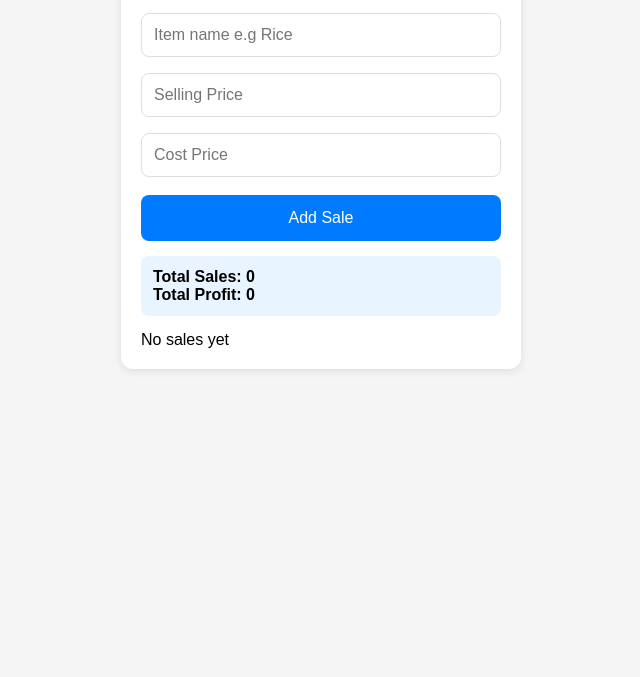
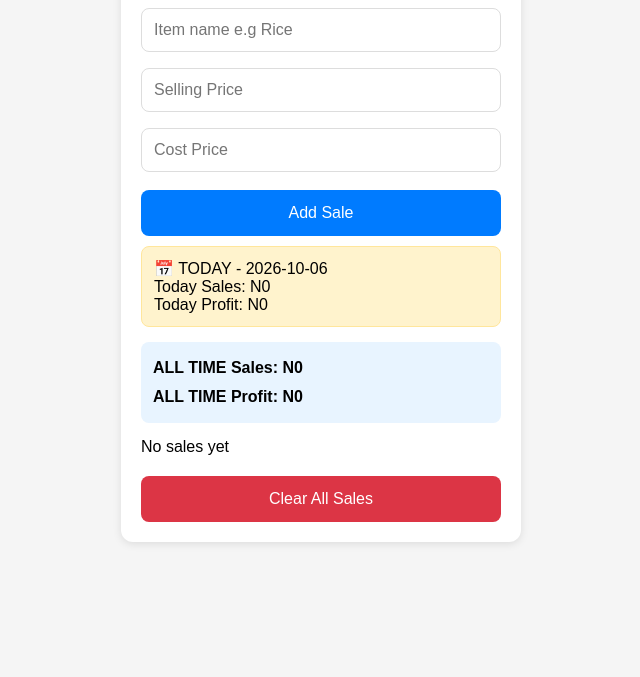
Before and after one commit to tunde-shop-2026/shop-tracker, a plain HTML site: page index.html in a window 1280 px wide. Shown: the part 123-800 px from the top of the page, without its empty margins (319-959 px from the left). Drawn offline with Linux system fonts and the light colour scheme.

Commit message:
Update index.html

```diff
--- a/index.html
+++ b/index.html
@@ -4,12 +4,13 @@
 <meta name="viewport" content="width=device-width, initial-scale=1">
 <title>My Shop Tracker</title>
 <style>
-body{font-family:sans-serif;max-width:400px;margin:20px auto;padding:20px;background:#f5f5f5}
+body{font-family:sans-serif;max-width:400px;margin:20px auto;padding:15px;background:#f5f5f5}
 .card{background:white;padding:20px;border-radius:12px;box-shadow:0 2px 8px rgba(0,0,0,0.1)}
 input{width:100%;padding:12px;margin:8px 0;border:1px solid #ddd;border-radius:8px;box-sizing:border-box;font-size:16px}
 button{width:100%;padding:14px;background:#007bff;color:white;border:none;border-radius:8px;font-size:16px;margin-top:10px;cursor:pointer}
-.sale{border-bottom:1px solid #eee;padding:10px 0;display:flex;justify-content:space-between}
-.totals{margin-top:15px;font-weight:bold;background:#e8f4ff;padding:12px;border-radius:8px}
+.sale{border-bottom:1px solid #eee;padding:10px 0;display:flex;justify-content:space-between;font-size:14px}
+.totals{margin-top:15px;font-weight:bold;background:#e8f4ff;padding:12px;border-radius:8px;line-height:1.8}
+.today{background:#fff3cd;padding:12px;border-radius:8px;margin-top:10px;border:1px solid #ffe69c}
 </style>
 </head>
 <body>
@@ -19,19 +20,41 @@ button{width:100%;padding:14px;background:#007bff;color:white;border:none;border
 <input id="sell" type="number" placeholder="Selling Price">
 <input id="cost" type="number" placeholder="Cost Price">
 <button onclick="addSale()">Add Sale</button>
+
+<div class="today">
+<div>📅 TODAY - <span id="todayDate"></span></div>
+<div>Today Sales: N<span id="tTodaySales">0</span></div>
+<div>Today Profit: N<span id="tTodayProfit">0</span></div>
+</div>
+
 <div class="totals">
-<div>Total Sales: <span id="tSales">0</span></div>
-<div>Total Profit: <span id="tProfit">0</span></div>
+<div>ALL TIME Sales: N<span id="tSales">0</span></div>
+<div>ALL TIME Profit: N<span id="tProfit">0</span></div>
 </div>
+
 <div id="list" style="margin-top:15px"></div>
+<button onclick="clearAll()" style="background:#dc3545;margin-top:20px">Clear All Sales</button>
 </div>
+
 <script>
 let sales = JSON.parse(localStorage.getItem('sales')||'[]');
+function getTodayStr(){ return new Date().toISOString().split('T')[0]; }
+
 function render(){
- let ts=0,tp=0,html='';
- sales.forEach(s=>{ts+=s.sell; tp+=(s.sell-s.cost); html+=`<div class=sale><span>${s.name} - ${s.sell}</span><b style=color:green>+${s.sell-s.cost}</b></div>`});
+ let ts=0,tp=0, tTodayS=0, tTodayP=0;
+ let todayStr = getTodayStr();
+ let html='';
+ sales.forEach(s=>{
+   let d = s.date || todayStr;
+   ts+=s.sell; tp+=(s.sell-s.cost);
+   if(d===todayStr){ tTodayS+=s.sell; tTodayP+=(s.sell-s.cost); }
+   html+=`<div class=sale><span>${d} | ${s.name} - N${s.sell}</span><b style=color:green>+N${s.sell-s.cost}</b></div>`
+ });
  document.getElementById('tSales').innerText=ts;
  document.getElementById('tProfit').innerText=tp;
+ document.getElementById('tTodaySales').innerText=tTodayS;
+ document.getElementById('tTodayProfit').innerText=tTodayP;
+ document.getElementById('todayDate').innerText=todayStr;
  document.getElementById('list').innerHTML=html||'No sales yet';
  localStorage.setItem('sales',JSON.stringify(sales));
 }
@@ -40,10 +63,11 @@ function addSale(){
  let s=parseInt(document.getElementById('sell').value);
  let c=parseInt(document.getElementById('cost').value);
  if(!n||!s||!c){alert('Fill all 3 fields');return}
- sales.unshift({name:n,sell:s,cost:c});
+ sales.unshift({name:n,sell:s,cost:c,date:getTodayStr()});
  document.getElementById('name').value='';document.getElementById('sell').value='';document.getElementById('cost').value='';
  render();
 }
+function clearAll(){ if(confirm('Delete all sales?')){ sales=[]; render(); } }
 render();
 </script>
 </body>
```
